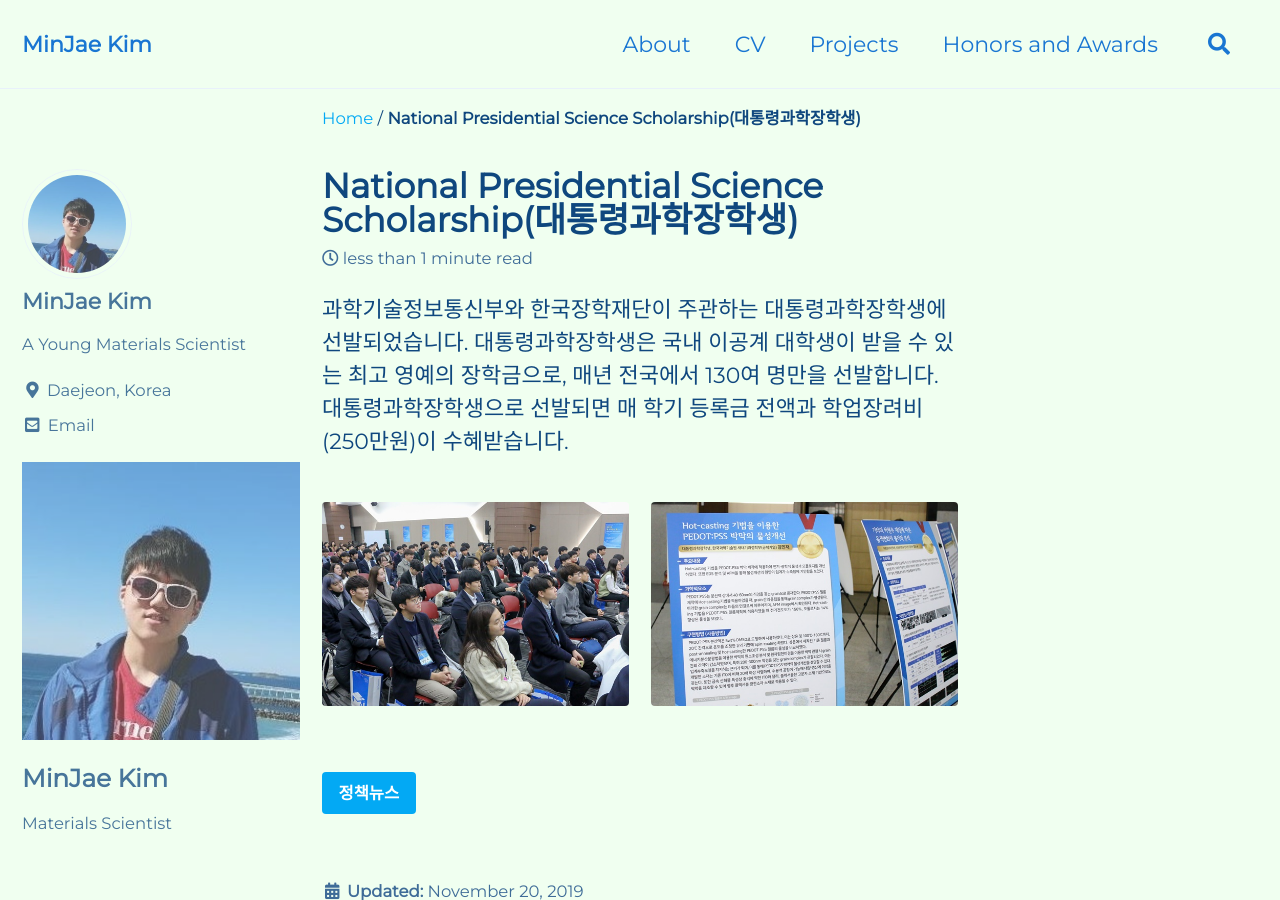
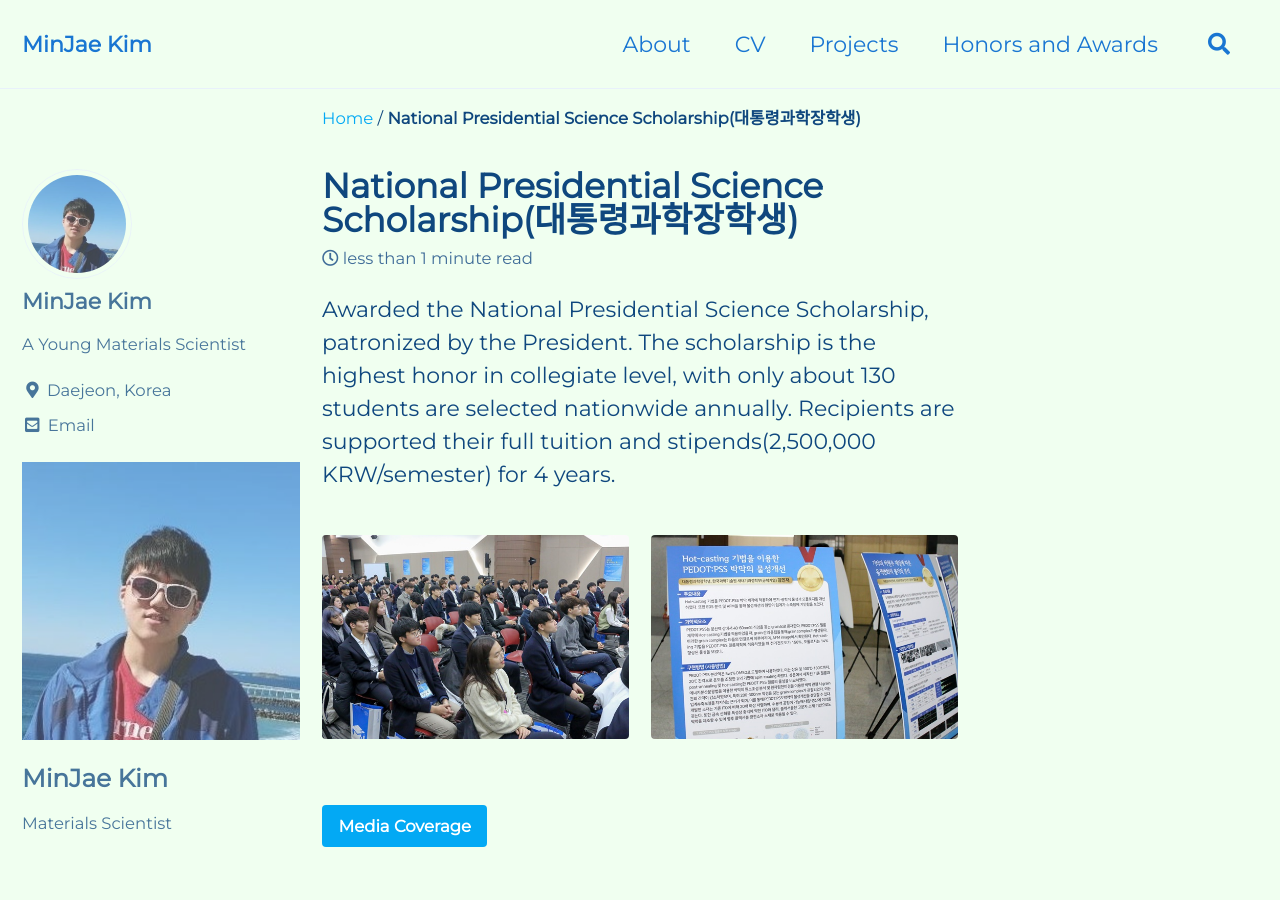
Before and after one commit to mj3259/mj3259.github.io, a Jekyll site: the page built from _posts/2019-11-20-npsc.md, in a window 1280 px wide and 900 px high. Built offline with Jekyll 4.4.1, drawn with Linux system fonts in a browser that asks for light colours; cached includes are drawn as plain includes.

Commit message:
Update 2019-11-20-npsc.md

```diff
--- a/_posts/2019-11-20-npsc.md
+++ b/_posts/2019-11-20-npsc.md
@@ -14,9 +14,9 @@ gallery:
   - image_path: assets/images/biography/president2.jpg
 ---
 
-과학기술정보통신부와 한국장학재단이 주관하는 대통령과학장학생에 선발되었습니다. 대통령과학장학생은 국내 이공계 대학생이 받을 수 있는 최고 영예의 장학금으로, 매년 전국에서 130여 명만을 선발합니다. 대통령과학장학생으로 선발되면 매 학기 등록금 전액과 학업장려비(250만원)이 수혜받습니다.
+Awarded the National Presidential Science Scholarship, patronized by the President. The scholarship is the highest honor in collegiate level, with only about 130 students are selected nationwide annually. Recipients are supported their full tuition and stipends(2,500,000 KRW/semester) for 4 years.
 
 {% include gallery id="gallery"  %}
 
 
-[정책뉴스](https://www.korea.kr/news/policyNewsView.do?newsId=148866794){: .btn .btn--info}
+[Media Coverage](https://www.korea.kr/news/policyNewsView.do?newsId=148866794){: .btn .btn--info}
```
